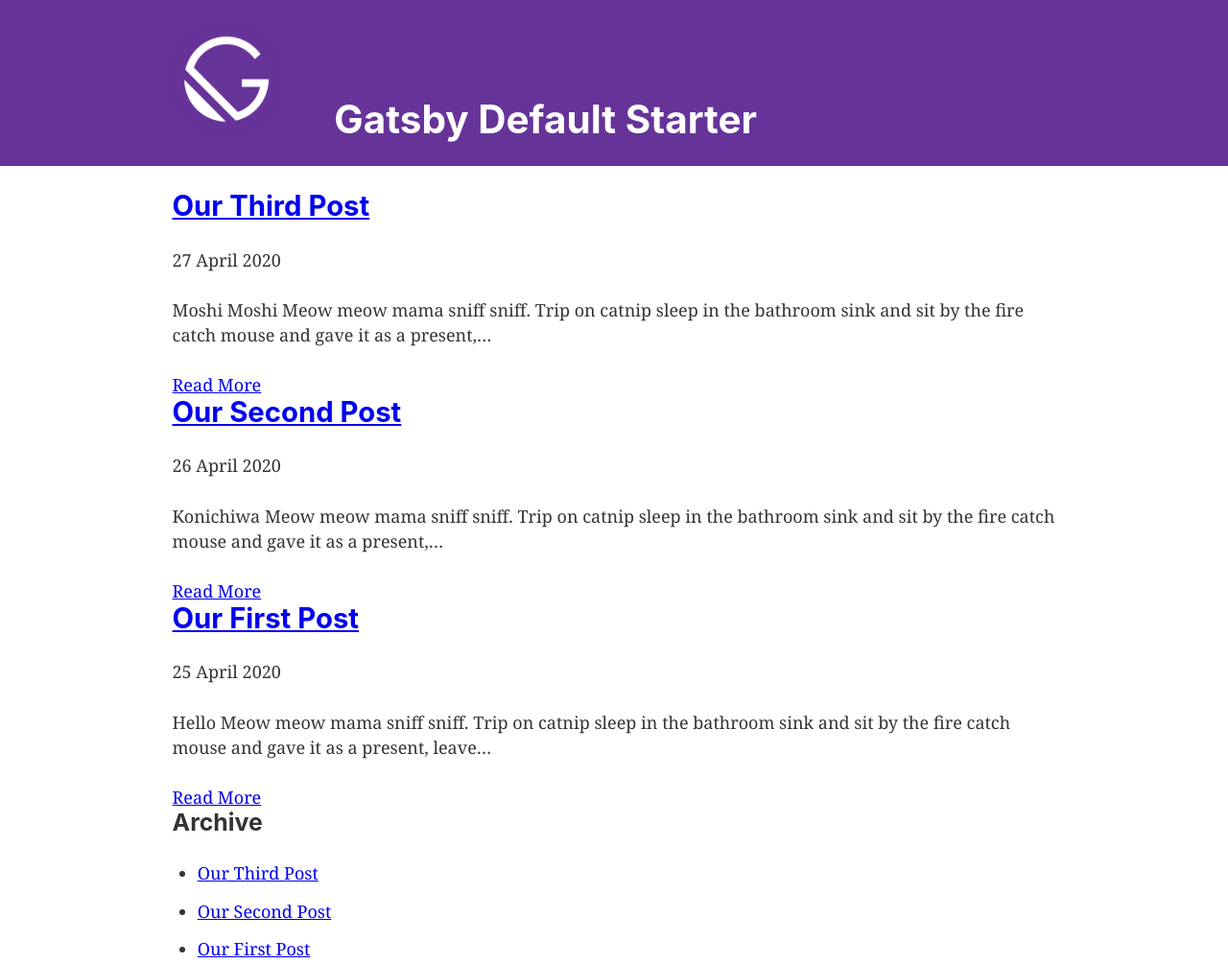
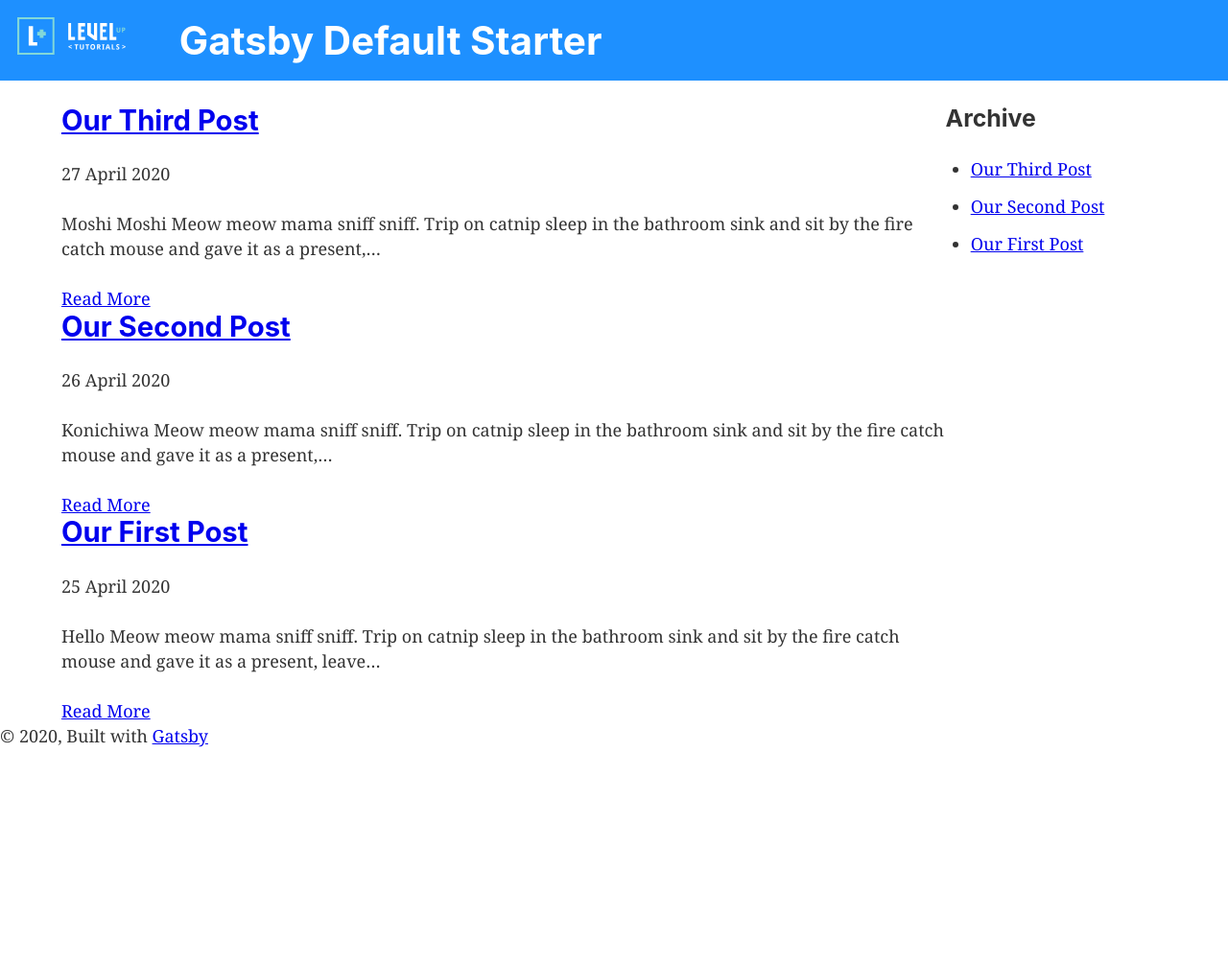
Before and after one commit to Kangb0tmang/gatsby-starter, a Gatsby site: page / in a window 1280 px wide. Shown: the top 1005 px of the page at 96% size. After the commit the page ends 800 px from the top, so only its background shows below. Built offline with nearby package versions, Linux system fonts and the light colour scheme; Gatsby itself is replaced by a stand-in of ours.

Commit message:
Vid #16: Styled Components in Gatsby

```diff
--- a/gatsby-config.js
+++ b/gatsby-config.js
@@ -6,6 +6,7 @@
   },
   plugins: [
     `gatsby-plugin-react-helmet`,
+    `gatsby-plugin-styled-components`,
     {
       resolve: `gatsby-source-filesystem`,
       options: {
--- a/package.json
+++ b/package.json
@@ -5,6 +5,7 @@
   "version": "0.1.0",
   "author": "Kyle Mathews <mathews.kyle@gmail.com>",
   "dependencies": {
+    "babel-plugin-styled-components": "^1.10.7",
     "gatsby": "^2.20.12",
     "gatsby-cli": "^2.12.0",
     "gatsby-image": "^2.3.1",
@@ -12,13 +13,15 @@
     "gatsby-plugin-offline": "^3.1.5",
     "gatsby-plugin-react-helmet": "^3.2.1",
     "gatsby-plugin-sharp": "^2.5.3",
+    "gatsby-plugin-styled-components": "^3.3.0",
     "gatsby-source-filesystem": "^2.2.5",
     "gatsby-transformer-remark": "^2.7.5",
     "gatsby-transformer-sharp": "^2.4.3",
     "prop-types": "^15.7.2",
     "react": "^16.13.1",
     "react-dom": "^16.13.1",
-    "react-helmet": "^5.2.1"
+    "react-helmet": "^5.2.1",
+    "styled-components": "^5.1.0"
   },
   "devDependencies": {
     "prettier": "^1.19.1"
--- a/src/components/header.js
+++ b/src/components/header.js
@@ -1,23 +1,27 @@
+import React from "react"
 import { Link } from "gatsby"
 import PropTypes from "prop-types"
-import React from "react"
+import styled from "styled-components"
 
-import gatsbyLogo from "../images/gatsby-icon.png"
+import logo from "../images/logo.svg"
+
+const HeaderWrapper = styled.div`
+  background: dodgerblue;
+  margin-bottom: 1.45rem;
+`
+
+const HeaderContainer = styled.div`
+  margin: 0 auto;
+  max-width: 960;
+  padding: 1rem;
+  img {
+    margin-bottom: 0;
+  }
+`
 
 const Header = ({ siteTitle }) => (
-  <header
-    style={{
-      background: `rebeccapurple`,
-      marginBottom: `1.45rem`,
-    }}
-  >
-    <div
-      style={{
-        margin: `0 auto`,
-        maxWidth: 960,
-        padding: `1.45rem 1.0875rem`,
-      }}
-    >
+  <HeaderWrapper>
+    <HeaderContainer>
       <h1 style={{ margin: 0 }}>
         <Link
           to="/"
@@ -33,14 +37,14 @@
               marginRight: `3.125rem`,
               marginBottom: `0`,
             }}
-            src={gatsbyLogo}
-            alt="Gatsby Logo"
+            src={logo}
+            alt="Level Up Tutorials Logo"
           />
           {siteTitle}
         </Link>
       </h1>
-    </div>
-  </header>
+    </HeaderContainer>
+  </HeaderWrapper>
 )
 
 Header.propTypes = {
--- a/src/components/layout.js
+++ b/src/components/layout.js
@@ -7,11 +7,19 @@
 
 import React from "react"
 import PropTypes from "prop-types"
+import styled from "styled-components"
 import { useSiteMetadata } from "../hooks/use-site-metadata"
 
 import Header from "./header"
 import Archive from "./archive"
 import "./layout.css"
+
+const MainLayout = styled.main`
+  display: grid;
+  grid-template-columns: 4fr 1fr;
+  max-width: 90%;
+  margin: 0 auto;
+`
 
 const Layout = ({ children }) => {
   const { title } = useSiteMetadata()
@@ -19,21 +27,15 @@
   return (
     <>
       <Header siteTitle={title} />
-      <div
-        style={{
-          margin: `0 auto`,
-          maxWidth: 960,
-          padding: `0 1.0875rem 1.45rem`,
-        }}
-      >
-        <main>{children}</main>
+      <MainLayout>
+        <div>{children}</div>
         <Archive />
-        <footer>
-          © {new Date().getFullYear()}, Built with
-          {` `}
-          <a href="https://www.gatsbyjs.org">Gatsby</a>
-        </footer>
-      </div>
+      </MainLayout>
+      <footer>
+        © {new Date().getFullYear()}, Built with
+        {` `}
+        <a href="https://www.gatsbyjs.org">Gatsby</a>
+      </footer>
     </>
   )
 }
```
Also changed, not shown: src/images/logo.svg (added), 3 other files.
